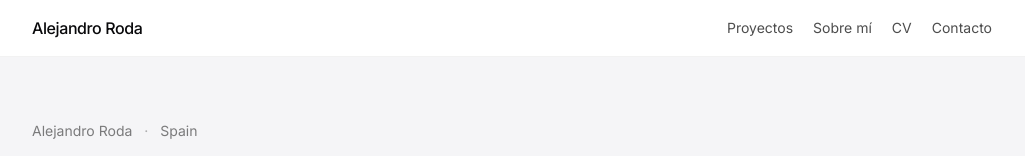
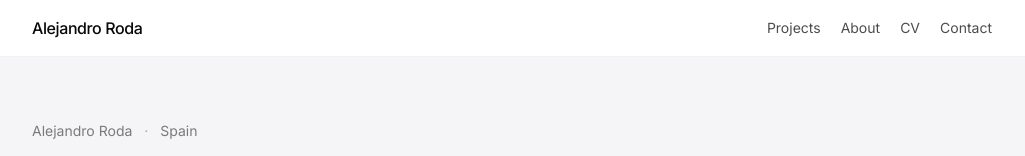
Before and after one commit to AlejandroRodaDev/portfolio, a Next.js app: page / in a window 1280 px wide. Shown: the top 156 px of the page, without its empty margins (128-1153 px from the left). Built offline with nearby package versions, Linux system fonts and the light colour scheme.

Commit message:
Change of texts

```diff
--- a/src/components/Navbar.tsx
+++ b/src/components/Navbar.tsx
@@ -3,10 +3,10 @@ import { Container } from "./Container";
 import { site } from "@/content/site";
 
 const nav = [
-  { href: "/projects", label: "Proyectos" },
-  { href: "/about", label: "Sobre mí" },
+  { href: "/projects", label: "Projects" },
+  { href: "/about", label: "About" },
   { href: "/resume", label: "CV" },
-  { href: "/contact", label: "Contacto" },
+  { href: "/contact", label: "Contact" },
 ];
 
 export function Navbar() {
```
